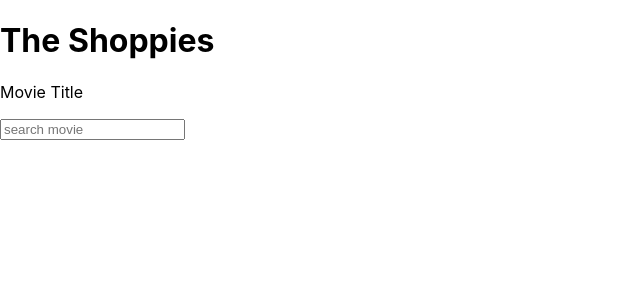
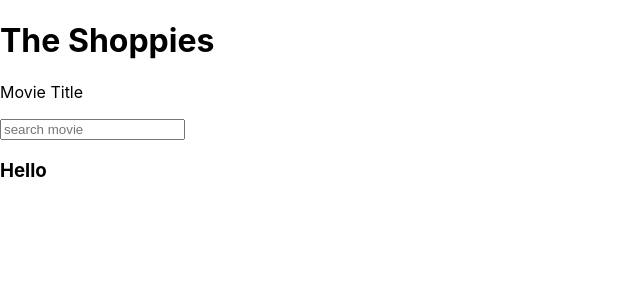
Before and after one commit to vshengeliya/Shopify-Challenge, a React (Create React App) app: page / in a window 1280 px wide. Shown: the top 300 px of the page, without its empty margins (0-640 px from the left). Built offline with nearby package versions, Linux system fonts and the light colour scheme.

Commit message:
trying to render Movie Card

```diff
--- a/src/MovieCard.js
+++ b/src/MovieCard.js
@@ -7,7 +7,7 @@ function MovieCard (props){
     return (
         <>
         <h1>test</h1>
-        <h1>{props.title}</h1>
+        {/* <h1>{props.movie.Title}</h1> */}
         </>
     )
 }
--- a/src/SearchBar.js
+++ b/src/SearchBar.js
@@ -14,8 +14,7 @@ class SearchBar extends React.Component {
         if (prevProps.movie !== this.state.movie){
             fetch(`http://www.omdbapi.com/?s=${this.state.movie}&apikey=3b5b527e`)
             .then(resp => resp.json())
-            // .then(data => console.log(data.Search))
-            .then(data=> this.setState({movieObject: data.Search}, ()=> console.log(this.state.movieObject)))
+            .then(data=> this.setState({movieObject: data.Search}))
         }
 
     }
@@ -25,29 +24,28 @@ class SearchBar extends React.Component {
     }
 
     renderMovie = ()=>{
-        console.log(this.state.movieObject, "reanderMovie")
-        // return this.state.movieObject.map((movie)=> < MovieCard title={movie.title}/>)
+
+        if (this.state.movieObject ===null){
+            return "sorry"
+        } else{
+            // console.log(this.state.movieObject, "reanderMovie")
+
+            return this.state.movieObject.map((movie)=> < MovieCard movie={movie} key={movie.imdbID}/>)
+        }
     }
 
     render(){
 
+        console.log("movieObj", this.state.movieObject)
+
 
         return(
             <div>
-                {
 
-                    this.state.movieObject === null?
-                    <>
                     <p>Movie Title</p>
                     <Search searchHandler={this.searchHandler} searchValue={this.state.movie}/>
-                    </> :
-                    <>
-                    <p>Movie Title</p>
-                    <Search searchHandler={this.searchHandler} searchValue={this.state.movie}/>
-                    {this.renderMovie}
-                    </>
-                }
-
+                    <h3>Hello</h3>
+                    {/* {this.renderMovie()} */}
 
             </div>
         )
```
